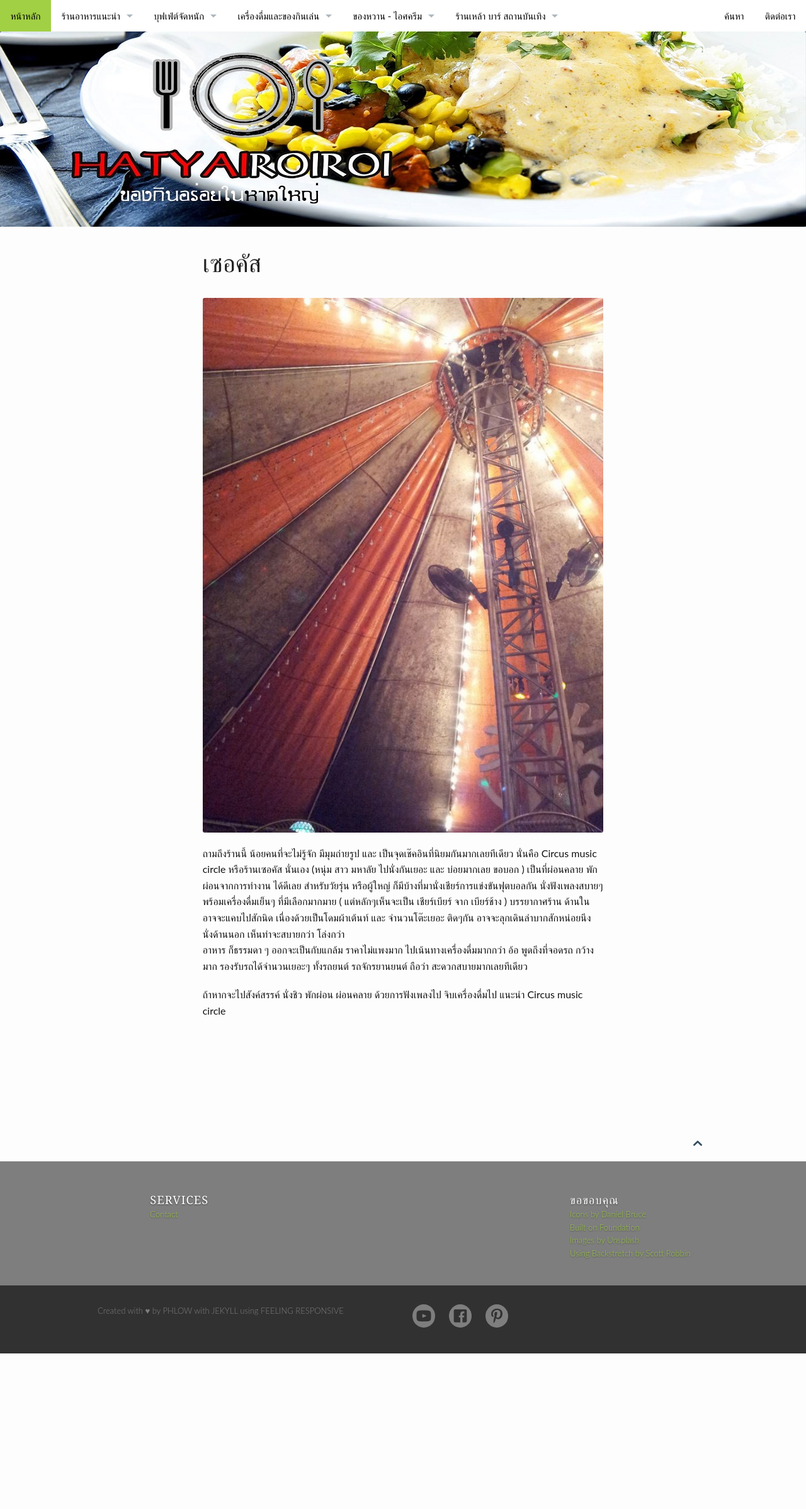
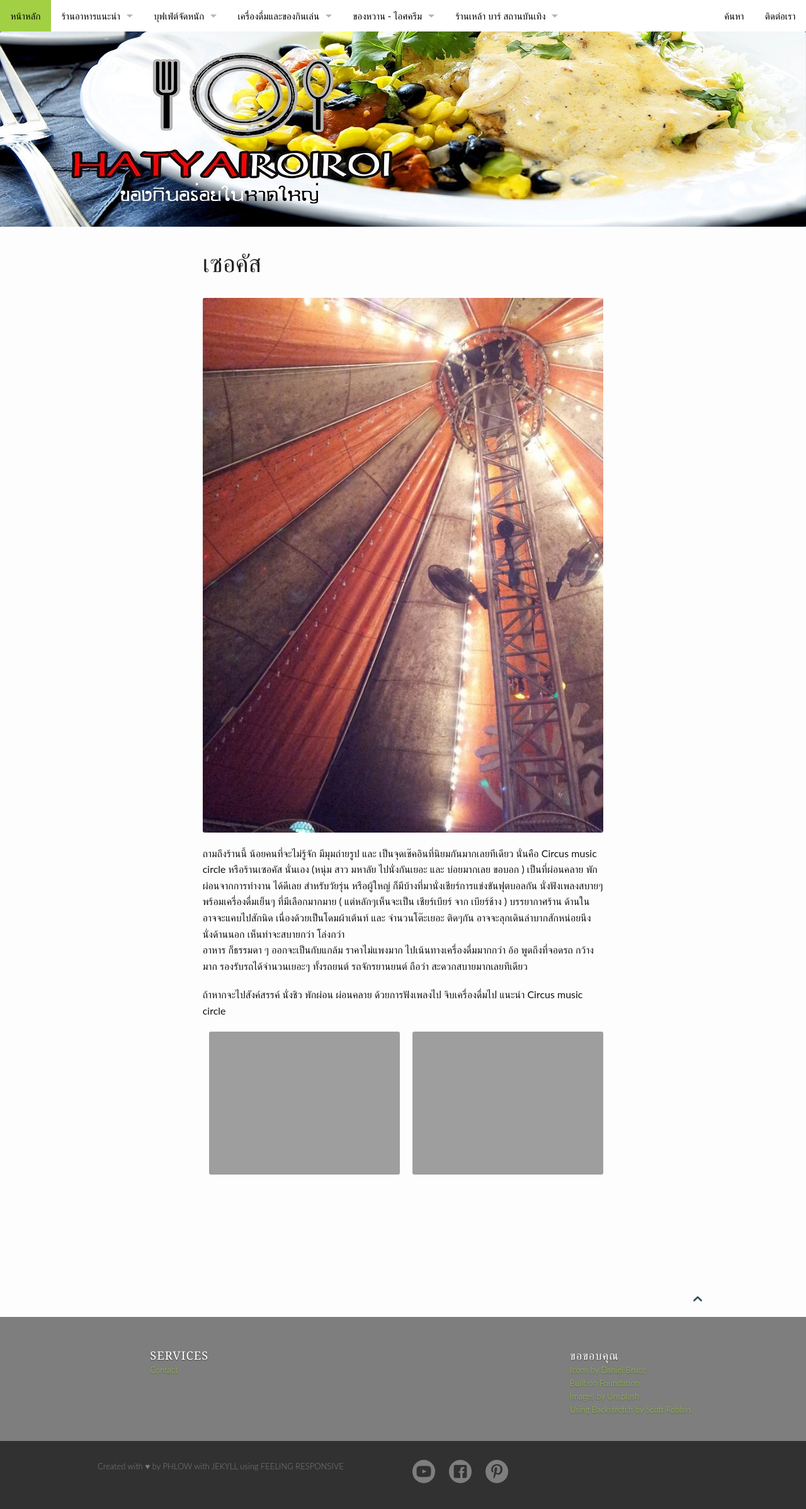
Before and after one commit to hatyairoiroi/hatyairoiroi.github.io, a Jekyll site: the page built from pages/เซอคัส.md, in a window 1280 px wide. Shown: the whole page at 63% size. Built offline with Jekyll 4.4.1, drawn with Linux system fonts in a browser that asks for light colours; before the commit the page ends 2149 px from its top, so only the background shows below that.

Commit message:
Update เซอคัส.md

```diff
--- a/pages/เซอคัส.md
+++ b/pages/เซอคัส.md
@@ -18,3 +18,8 @@ permalink: "/เซอคัส/"
 อ้อ พูดถึงที่จอดรถ กว้างมาก รองรับรถได้จำนวนเยอะๆ ทั้งรถยนต์ รถจักรยานยนต์  ถือว่า สะดวกสบายมากเลยทีเดียว
 
 ถ้าหากจะไปสังค์สรรค์ นั่งชิว พักผ่อน ผ่อนคลาย ด้วยการฟังเพลงไป จิบเครื่องดื่มไป  แนะนำ Circus music circle
+
+<ul class="clearing-thumbs small-block-grid-2" data-clearing>
+  <li><a href="{{ site.url }}/images/เซอคัส2.jpg"><img src="{{ site.url }}/images/เซอคัส2.jpg"></a></li>
+  <li><a href="{{ site.url }}/images/เซอคัส3jpg"><img src="{{ site.url }}/images/เซอคัส3.jpg"></a></li>
+</ul>
```
